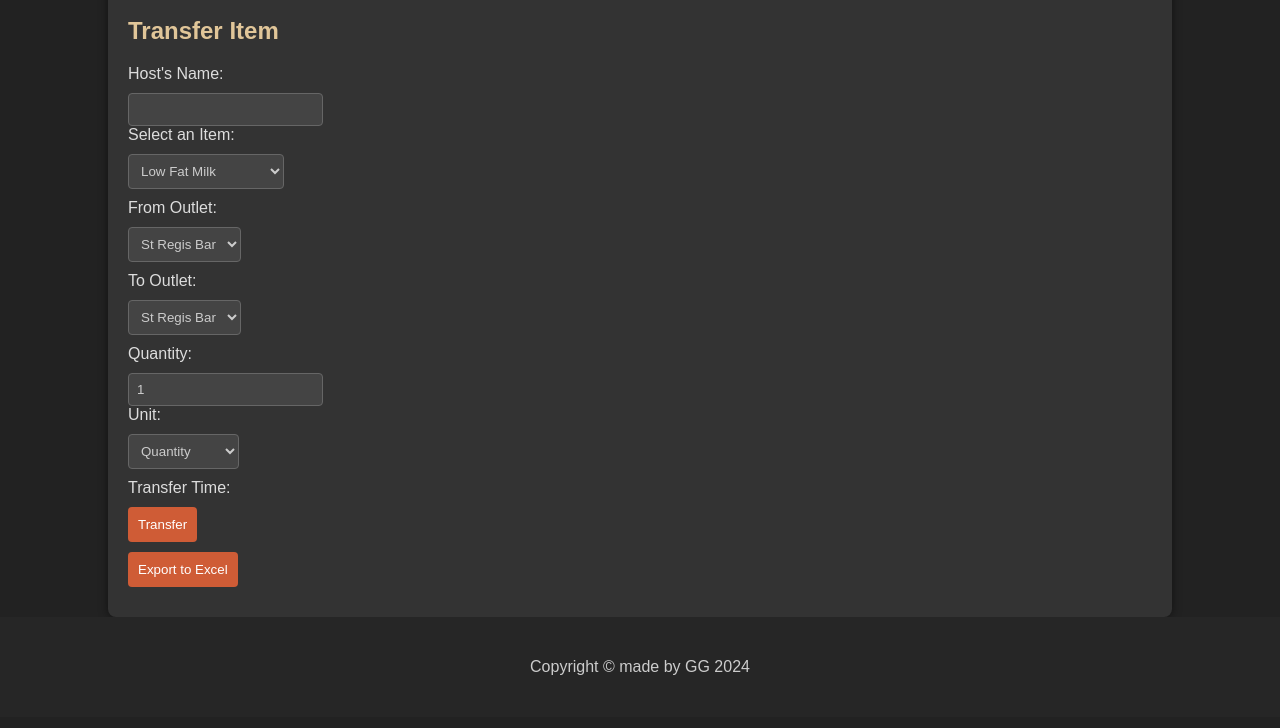
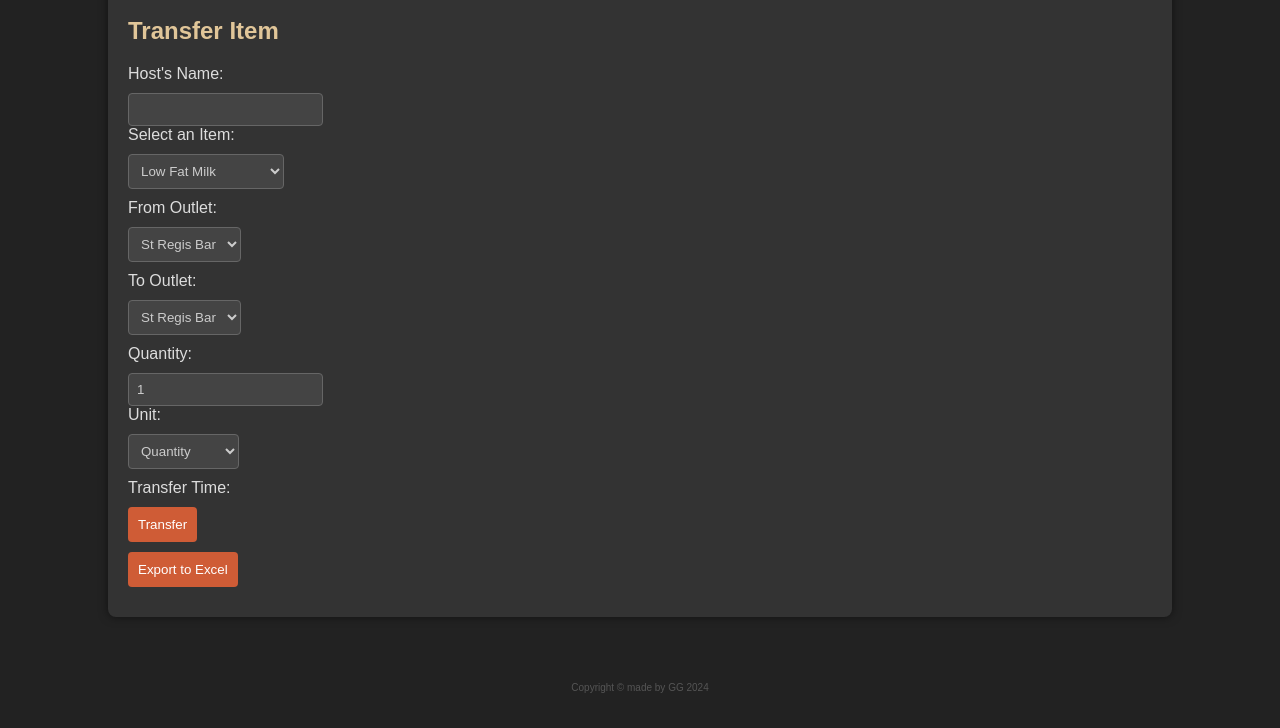
Before and after one commit to Crotoconlaptop/transfer-app, a plain HTML site: page index.html in a window 1280 px wide. Shown: the part 131-859 px from the top of the page. Drawn offline with Linux system fonts and the light colour scheme.

Commit message:
Add files via upload

```diff
--- a/styles.css
+++ b/styles.css
@@ -65,10 +65,12 @@ select, input {
 }
 
 .copyright {
+  color: #555; /* Gris más oscuro */
   width: 100%;
   text-align: center;
   padding: 25px 0;
-  background: #262626;
   font-weight: 300;
-  margin-top: auto; /* Esto coloca el pie de página al final de la página */
+  font-size: 10px;
+  margin-top: 30px;
+  bottom: 0;
 }
```
